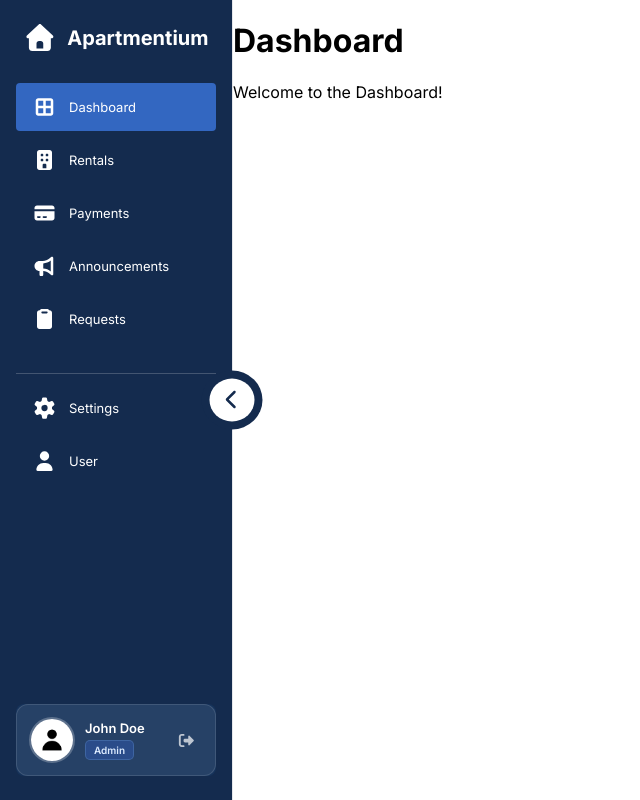
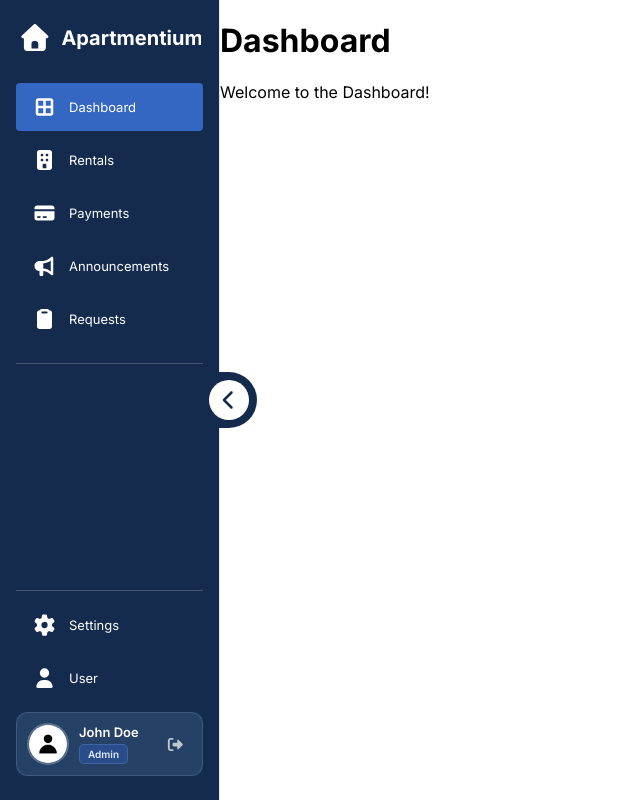
Before and after one commit to Stewpth/Apartment-Rental-Management, a React (Vite) app in the folder apartmentium-frontend/: page /admin/dashboard in a window 1280 px wide. Shown: the whole page, without its empty margins (0-640 px from the left). Built offline with nearby package versions, Linux system fonts and the light colour scheme.

Commit message:
FEAT(Frontend): Make the Sidebar Interactive

```diff
--- a/apartmentium-frontend/src/components/layout/Sidebar.css
+++ b/apartmentium-frontend/src/components/layout/Sidebar.css
@@ -1,17 +1,36 @@
+/* ---- Sidebar Container ---- */
+
 .sidebar-container {
-  width: 200px;
+  box-sizing: border-box;
+  width: 220px;
+  min-width: 0;
+  flex-shrink: 0;
+
   position: relative;
   top: 0;
   left: 0;
 
   display: flex;
   flex-direction: column;
+  justify-content: space-between;
 
   padding: 24px 16px;
+
   background-color: rgb(20, 43, 78);
   border-right: 1px solid #e5e7eb;
 
   z-index: 1000;
+  overflow: visible;
+
+  transition:
+    width 0.3s ease,
+    padding 0.3s ease;
+}
+
+.sidebar-container *,
+.sidebar-container *::before,
+.sidebar-container *::after {
+  box-sizing: border-box;
 }
 
 /* ---- Sidebar Header ---- */
@@ -21,21 +40,37 @@
   align-items: center;
   justify-content: center;
 
+  min-width: 0;
   margin-bottom: 32px;
+
+  overflow: hidden;
+  white-space: nowrap;
 }
 
 .sidebar-logo {
+  flex-shrink: 0;
   font-size: 27px;
   font-weight: 700;
   color: white;
 }
 
 .sidebar-system-name {
-  margin: 0;
-  margin-left: 10px;
+  max-width: 140px;
+  margin: 0 0 0 10px;
+
+  overflow: hidden;
+  white-space: nowrap;
+
   font-size: 20px;
   font-weight: 700;
   color: white;
+
+  opacity: 1;
+
+  transition:
+    opacity 0.2s ease,
+    max-width 0.3s ease,
+    margin 0.3s ease;
 }
 
 /* ---- Sidebar Navigation ---- */
@@ -44,6 +79,11 @@
   display: flex;
   flex-direction: column;
   gap: 5px;
+
+  min-width: 0;
+  padding-bottom: 20px;
+
+  border-bottom: 1px solid rgba(255, 255, 255, 0.2);
 }
 
 .sidebar-link {
@@ -51,16 +91,37 @@
   align-items: center;
   gap: 12px;
 
+  min-width: 0;
   padding: 14px 16px;
+
   border-radius: 4px;
 
   color: white;
   text-decoration: none;
   font-size: 13px;
+
+  overflow: hidden;
+  white-space: nowrap;
+
+  transition:
+    background-color 0.2s ease,
+    padding 0.3s ease,
+    gap 0.3s ease;
 }
 
 .sidebar-icon {
+  flex-shrink: 0;
   font-size: 20px;
+}
+
+.sidebar-link span {
+  min-width: 0;
+  overflow: hidden;
+  white-space: nowrap;
+
+  opacity: 1;
+
+  transition: opacity 0.2s ease;
 }
 
 .sidebar-link:hover {
@@ -74,50 +135,141 @@
 /* ---- Sidebar Options ---- */
 
 .sidebar-options {
-  margin-top: 30px;
-  padding-top: 10px;
-  border-top: 1px solid rgba(255, 255, 255, 0.2);
   display: flex;
   flex-direction: column;
   gap: 5px;
+
+  min-width: 0;
+  padding: 10px 0;
+
+  border-top: 1px solid rgba(255, 255, 255, 0.2);
 }
+
+/* ---- Sidebar Footer ---- */
+
+.sidebar-footer {
+  min-width: 0;
+
+  font-size: 12px;
+  color: #b1c4dc;
+
+  background-color: #16335b;
+  border-radius: 8px;
+
+  opacity: 1;
+  transform: translateY(0);
+
+  transition:
+    opacity 0.2s ease,
+    transform 0.3s ease;
+}
+
+/* ---- Toggle Button ---- */
 
 .sidebar-toggle-box {
   position: absolute;
-  right: 0;
   top: 50%;
+  right: -10px;
+
   transform: translate(50%, -50%);
 
   display: flex;
   align-items: center;
+  justify-content: center;
+
   padding: 8px;
-  border-radius: 50%;
+  border-radius: 0 50% 50% 0;
+
   background-color: rgb(20, 43, 78);
+
+  z-index: 1;
 }
 
 .sidebar-toggle-button {
+  display: flex;
+  align-items: center;
+  justify-content: center;
+
+  width: 40px;
+  height: 40px;
   padding: 10px;
+
+  border: none;
   border-radius: 50%;
-  border: none;
+
   background-color: white;
   color: rgb(20, 43, 78);
+
   cursor: pointer;
-  transition: background-color 0.3s ease;
   font-size: 20px;
+
+  transition:
+    background-color 0.3s ease,
+    transform 0.3s ease;
+}
+
+.sidebar-toggle-button:hover {
+  background-color: #dbeafe;
 }
 
 .sidebar-toggle-icon {
   font-weight: 800;
 }
 
-.sidebar-footer {
-  position: absolute;
-  bottom: 24px;
-  left: 16px;
-  right: 16px;
+/* =================================
+   COLLAPSED SIDEBAR
+================================= */
 
-  font-size: 12px;
-  color: #b1c4dc;
-  background-color: #16335b;
-  border-radius: 8px;
+.sidebar-container.closed {
+  width: 80px;
+  padding-left: 12px;
+  padding-right: 12px;
 }
+
+/* ---- Collapsed Header ---- */
+
+.sidebar-container.closed .sidebar-header {
+  justify-content: center;
+}
+
+.sidebar-container.closed .sidebar-system-name {
+  max-width: 0;
+  margin-left: 0;
+  opacity: 0;
+}
+
+/* ---- Collapsed Navigation ---- */
+
+.sidebar-container.closed .sidebar-link {
+  justify-content: center;
+  gap: 0;
+
+  padding-left: 8px;
+  padding-right: 8px;
+}
+
+.sidebar-container.closed .sidebar-link span {
+  width: 0;
+  opacity: 0;
+}
+
+/* ---- Collapsed Footer ---- */
+
+/* Huwag itago ang footer kapag collapsed */
+.sidebar-container.closed .sidebar-footer {
+  transform: none;
+  pointer-events: auto;
+}
+
+/* ---- Responsive Safety ---- */
+
+@media (prefers-reduced-motion: reduce) {
+  .sidebar-container,
+  .sidebar-system-name,
+  .sidebar-link,
+  .sidebar-link span,
+  .sidebar-footer,
+  .sidebar-toggle-button {
+    transition: none;
+  }
+}
--- a/apartmentium-frontend/src/components/layout/Sidebar.jsx
+++ b/apartmentium-frontend/src/components/layout/Sidebar.jsx
@@ -14,10 +14,11 @@ import ProfileCard from "../ui/ProfileCard";
 import "./Sidebar.css";
 
 export default function Sidebar() {
-  const [isOpen, setIsOpen] = useState(true);
+  const [isSidebarOpen, setIsSidebarOpen] = useState(true);
 
   return (
-    <aside className={`sidebar-container ${isOpen ? "open" : "closed"}`}>
+    <aside className={`sidebar-container ${isSidebarOpen ? "open" : "closed"}`}>
+      <section className="sidebar-top">
         <div className="sidebar-header">
           <FontAwesomeIcon icon={faHouse} className="sidebar-logo" />
           <h1 className="sidebar-system-name">Apartmentium</h1>
@@ -39,7 +40,9 @@ export default function Sidebar() {
             </NavLink>
           ))}
         </nav>
+      </section>
 
+      <section className="sidebar-bottom">
         <nav className="sidebar-options">
           {sidebarOptions.map((item) => (
             <NavLink
@@ -58,16 +61,20 @@ export default function Sidebar() {
         </nav>
 
         <div className="sidebar-footer">
-        <ProfileCard />
+          <ProfileCard
+            isSidebarOpen={isSidebarOpen}
+            setIsSidebarOpen={setIsSidebarOpen}
+          />
         </div>
+      </section>
 
       <div className="sidebar-toggle-box">
         <button
-          onClick={() => setIsOpen(!isOpen)}
+          onClick={() => setIsSidebarOpen(!isSidebarOpen)}
           className="sidebar-toggle-button"
         >
           <FontAwesomeIcon
-            icon={isOpen ? faChevronLeft : faChevronRight}
+            icon={isSidebarOpen ? faChevronLeft : faChevronRight}
             className="sidebar-toggle-icon"
           />
         </button>
--- a/apartmentium-frontend/src/components/ui/ProfileCard.css
+++ b/apartmentium-frontend/src/components/ui/ProfileCard.css
@@ -4,10 +4,11 @@
   display: flex;
   align-items: center;
   justify-content: space-between;
-  gap: 10px;
+  gap: 8px;
 
+  width: 100%;
   min-width: 0;
-  padding: 12px;
+  padding: 10px;
 
   background-color: rgba(255, 255, 255, 0.07);
   border: 1px solid rgba(255, 255, 255, 0.12);
@@ -15,7 +16,8 @@
 
   transition:
     background-color 0.25s ease,
-    border-color 0.25s ease;
+    border-color 0.25s ease,
+    padding 0.3s ease;
 }
 
 .profile-card-container:hover {
@@ -34,7 +36,28 @@
   min-width: 0;
 }
 
+/* ---- Clickable Profile Image ---- */
+
+.profile-card-image-button {
+  display: flex;
+  align-items: center;
+  justify-content: center;
+
+  flex-shrink: 0;
+  width: 42px;
+  height: 42px;
+  padding: 0;
+
+  border: none;
+  border-radius: 50%;
+  background: transparent;
+
+  cursor: pointer;
+}
+
 .profile-card-user-img {
+  display: block;
+
   width: 42px;
   height: 42px;
   flex-shrink: 0;
@@ -43,7 +66,23 @@
   border-radius: 50%;
 
   object-fit: cover;
+
+  transition:
+    border-color 0.2s ease,
+    transform 0.2s ease;
 }
+
+.profile-card-image-button:hover .profile-card-user-img {
+  border-color: #93c5fd;
+  transform: scale(1.05);
+}
+
+.profile-card-image-button:focus-visible {
+  outline: 2px solid #93c5fd;
+  outline-offset: 3px;
+}
+
+/* ---- Profile Details ---- */
 
 .profile-card-details {
   display: flex;
@@ -52,6 +91,13 @@
 
   flex: 1;
   min-width: 0;
+
+  opacity: 1;
+  overflow: hidden;
+
+  transition:
+    opacity 0.2s ease,
+    max-width 0.3s ease;
 }
 
 .profile-card-name {
@@ -68,6 +114,7 @@
 
 .profile-card-role {
   width: fit-content;
+  flex-shrink: 0;
   padding: 3px 8px;
 
   border-radius: 5px;
@@ -83,6 +130,12 @@
   border: 1px solid rgba(147, 197, 253, 0.2);
 }
 
+.profile-card-role.tenant {
+  color: #dbfee7;
+  background-color: rgba(59, 246, 174, 0.25);
+  border: 1px solid rgba(147, 253, 218, 0.2);
+}
+
 /* ---- Logout Action ---- */
 
 .profile-card-actions {
@@ -91,6 +144,9 @@
   justify-content: center;
 
   flex-shrink: 0;
+
+  opacity: 1;
+  transition: opacity 0.2s ease;
 }
 
 .logout-button {
@@ -130,3 +186,31 @@
   outline: 2px solid #93c5fd;
   outline-offset: 2px;
 }
+
+/* ---- Collapsed Profile Card ---- */
+
+.profile-card-container.collapsed {
+  justify-content: center;
+  padding: 5px;
+  gap: 0;
+}
+
+.profile-card-container.collapsed .profile-card-left {
+  flex: 0 0 auto;
+  justify-content: center;
+  gap: 0;
+}
+
+.profile-card-container.collapsed .profile-card-image-button,
+.profile-card-container.collapsed .profile-card-user-img {
+  width: 40px;
+  height: 40px;
+}
+
+.profile-card-container.collapsed .profile-card-details {
+  display: none;
+}
+
+.profile-card-container.collapsed .profile-card-actions {
+  display: none;
+}
--- a/apartmentium-frontend/src/components/ui/ProfileCard.jsx
+++ b/apartmentium-frontend/src/components/ui/ProfileCard.jsx
@@ -5,15 +5,32 @@ import DefaultProfileImg1 from "../../assets/images/default-profile/profile-defa
 
 import "./ProfileCard.css";
 
-export default function ProfileCard() {
+export default function ProfileCard({ isSidebarOpen, setIsSidebarOpen }) {
   return (
-    <div className="profile-card-container">
+    <div
+      className={`profile-card-container ${
+        isSidebarOpen ? "expanded" : "collapsed"
+      }`}
+    >
       <div className="profile-card-left">
-        <img
-          src={DefaultProfileImg1}
-          alt="Default Profile"
-          className="profile-card-user-img"
-        />
+        <button
+          type="button"
+          className="profile-card-image-button"
+          onClick={() => {
+            if (!isSidebarOpen) {
+              setIsSidebarOpen(true);
+            }
+          }}
+          aria-label="Expand sidebar"
+          title={isSidebarOpen ? "Profile picture" : "Expand sidebar"}
+        >
+          <img
+            src={DefaultProfileImg1}
+            alt="Default Profile"
+            className="profile-card-user-img"
+          />
+        </button>
+
         <div className="profile-card-details">
           <span className="profile-card-name">John Doe</span>
           <span className="profile-card-role admin">Admin</span>
@@ -21,7 +38,12 @@ export default function ProfileCard() {
       </div>
 
       <div className="profile-card-actions">
-        <button className="logout-button">
+        <button
+          type="button"
+          className="logout-button"
+          aria-label="Log out"
+          title="Log out"
+        >
           <FontAwesomeIcon
             icon={faRightFromBracket}
             className="logout-button-icon"
```
Lines whose indentation alone changed are shown as unchanged.
